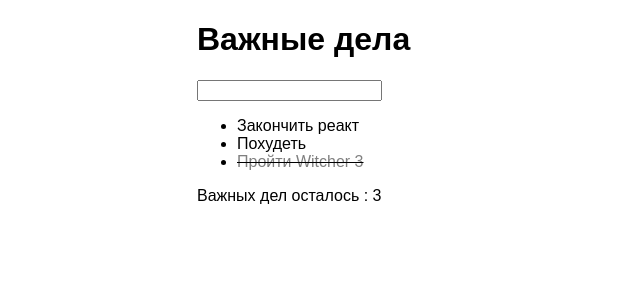
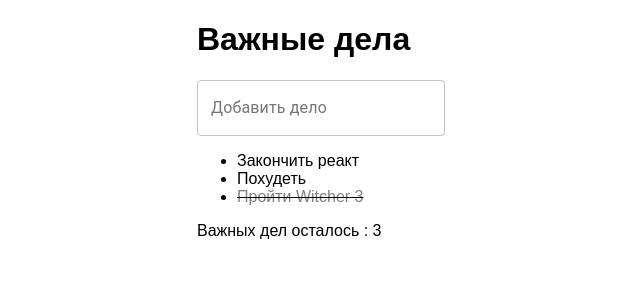
Before and after one commit to WebHeroSchool/react10task, a React (Create React App) app: page / in a window 1280 px wide. Shown: the top 300 px of the page, without its empty margins (293-933 px from the left). Built offline with nearby package versions, Linux system fonts and the light colour scheme.

Commit message:
Add files via upload

```diff
--- a/package.json
+++ b/package.json
@@ -32,6 +32,7 @@
     ]
   },
   "devDependencies": {
+    "@material-ui/core": "^4.11.0",
     "classnames": "^2.2.6"
   }
 }
--- a/src/components/InputItem/InputItem.js
+++ b/src/components/InputItem/InputItem.js
@@ -1,7 +1,8 @@
 import React from 'react';
+import TextField from '@material-ui/core/TextField';
 
 const InputItem = () => (
-  <input type="text"/>
+  <TextField id="outlined-basic" label="Добавить дело" variant="outlined" />
 );
 
 export default InputItem;
```
Also changed, not shown: src/components/Item/Item.js (line endings or trailing spaces), 1 other file (tests, documents, lock files or other folders).
